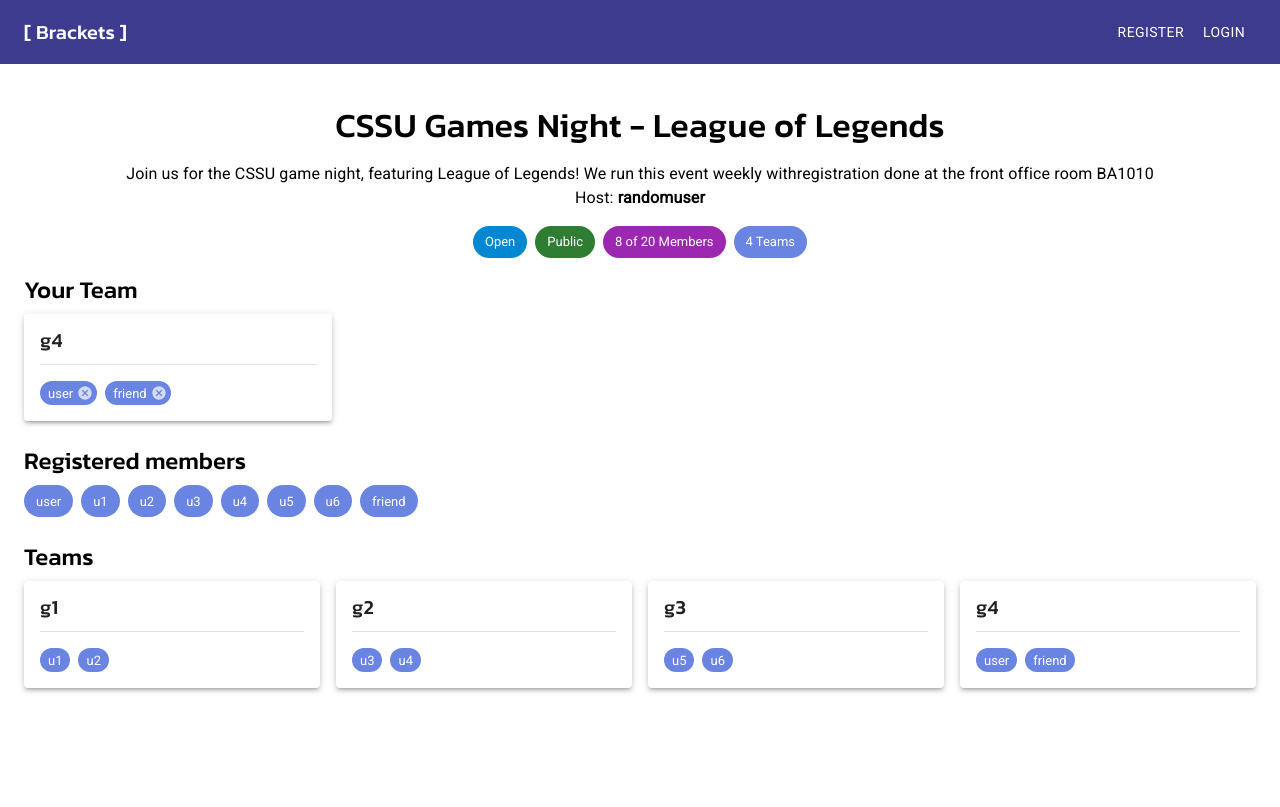
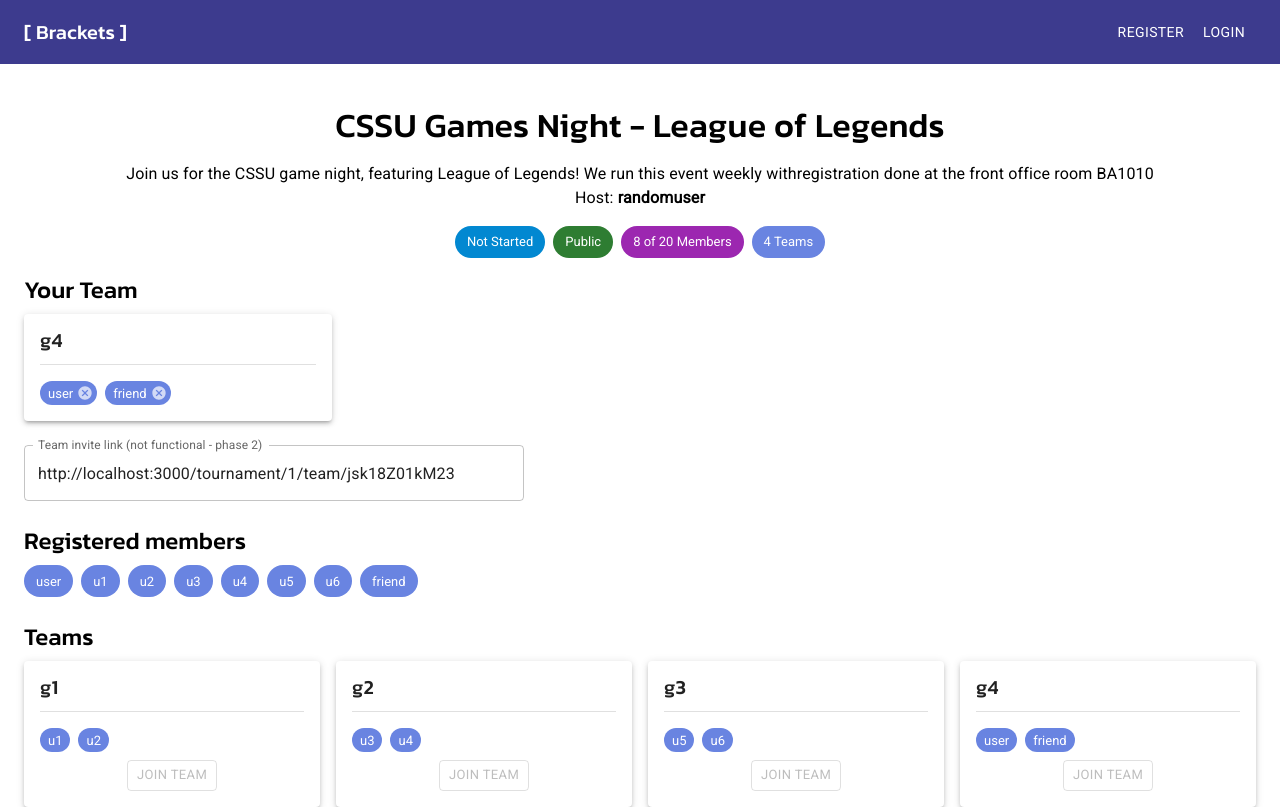
Before and after one commit to MastaCoder/-Brackets-, a React (Create React App) app in the folder frontend/: page /tournament/1 in a window 1280 px wide. Built offline with nearby package versions, Linux system fonts and the light colour scheme.

Commit message:
beep boop

```diff
--- a/frontend/src/components/Tournament/TournamentChips/TournamentChips.js
+++ b/frontend/src/components/Tournament/TournamentChips/TournamentChips.js
@@ -4,7 +4,7 @@
   const statusChip = (status) => {
     switch (status) {
       case 0: // open
-        return (<Chip color="info" label="Open" size={props.size}  />);
+        return (<Chip color="info" label="Not Started" size={props.size}  />);
       case 1: // on-going
         return (<Chip color="warning" label="On-going" size={props.size}  />);
       case 2:
--- a/frontend/src/components/Tournament/TournamentView/TournamentView.js
+++ b/frontend/src/components/Tournament/TournamentView/TournamentView.js
@@ -1,4 +1,4 @@
-import {Box, Container, Grid, Typography} from "@mui/material";
+import {Box, Button, Container, Grid, TextField, Typography} from "@mui/material";
 import PageTitle from "../../Layout/PageTitle";
 import TournamentChips from "../TournamentChips/TournamentChips";
 import PageSubTitle from "../../Layout/PageSubTitle";
@@ -27,7 +27,7 @@
           Host: <strong>{props.tournament.host}</strong>
         </Typography>
       </Box>
-      <Box mt={2} mb={2}>
+      <Box my={2}>
         <TournamentChips
           public={props.tournament.public}
           teamsCount={Object.keys(props.tournament.teams).length}
@@ -38,6 +38,18 @@
           justify="center"
         />
       </Box>
+      {props.tournament.userTeam === null && !props.tournament.status && props.tournament.public && (
+        <Box textAlign="center" my={2}>
+          <Button
+            size="large"
+            variant="contained"
+            color="success"
+            onClick={() => alert("To be implemented in phase 2")}
+          >
+            Join event
+          </Button>
+        </Box>
+      )}
 
       {/* Your team */}
       {props.tournament.userTeam !== null && (
@@ -50,11 +62,23 @@
               <TournamentViewTeamCard
                 teamName={props.tournament.userTeam}
                 team={props.tournament.teams[props.tournament.userTeam]}
-                onKick={props.tournament.status !== 2 ? props.kickFromTeam : null}
-                onNameUpdate={props.tournament.status !== 2 ? props.onNameUpdate : null}
+                onKick={props.tournament.status !== 2 ? props.onKickFromTeam : null}
+                onNameUpdate={props.tournament.status !== 2 ? props.onTeamNameUpdate : null}
               />
             </Grid>
           </Grid>
+          <Box maxWidth={500} mb={3}>
+            <TextField
+              id="outlined-basic"
+              label="Team invite link (not functional - phase 2)"
+              variant="outlined"
+              defaultValue="http://localhost:3000/tournament/1/team/jsk18Z01kM23"
+              fullWidth
+              InputProps={{
+                readOnly: true,
+              }}
+            />
+          </Box>
         </>
       )}
 
@@ -65,8 +89,8 @@
       <Box mb={3}>
         <TournamentViewUserChip
           members={props.tournament.members}
-          onKick={props.tournament.host === 'user' ? props.kickUser : null}
-          onNameUpdate={props.tournament.host === 'user' ? props.onNameUpdate : null}
+          onKick={props.tournament.host === 'user' ? props.onKickUser : null}
+          onNameUpdate={props.tournament.host === 'user' ? props.onTeamNameUpdate : null}
           size="medium"
         />
       </Box>
@@ -77,7 +101,19 @@
       </PageSubTitle>
       <TournamentViewTeamCardList
         teams={props.tournament.teams}
+        canUserJoin={props.tournament.userTeam !== null}
+        maxTeamMembers={props.tournament.maxTeamMembers}
       />
+
+      {/* Settings */}
+      {props.tournament.host === 'user' && (
+        <Box>
+          <PageSubTitle>
+            Event Settings
+          </PageSubTitle>
+
+        </Box>
+      )}
     </Container>
   )
 }
--- a/frontend/src/components/Tournament/TournamentView/TournamentViewTeamCardList/TournamentViewTeamCard/TournamentViewTeamCard.js
+++ b/frontend/src/components/Tournament/TournamentView/TournamentViewTeamCardList/TournamentViewTeamCard/TournamentViewTeamCard.js
@@ -1,4 +1,4 @@
-import {Box, Divider, Paper, TextField, Typography} from "@mui/material";
+import {Box, Button, Divider, Paper, TextField, Typography} from "@mui/material";
 import TournamentViewUserChip from "../../TournamentViewUserChip/TournamentViewUserChip";
 import {useState} from "react";
 
@@ -40,6 +40,21 @@
           onKick={props.onKick ?? null}
           size="small"
         />
+
+        {/* Neat little trick, if the user can edit then they can't join */}
+        {(props.onNameUpdate === null && props.canUserJoin) && (
+          <Box textAlign="center" mt={1}>
+            <Button
+              variant="outlined"
+              size="small"
+              color="success"
+              disabled={props.team.length >= props.maxTeamMembers}
+              onClick={() => alert("To be implemented in phase 2!")}
+            >
+              Join team
+            </Button>
+          </Box>
+        )}
       </Box>
     </Paper>
   )
--- a/frontend/src/components/Tournament/TournamentView/TournamentViewTeamCardList/TournamentViewTeamCardList.js
+++ b/frontend/src/components/Tournament/TournamentView/TournamentViewTeamCardList/TournamentViewTeamCardList.js
@@ -10,6 +10,8 @@
             teamName={teamName}
             team={team}
             onNameUpdate={props.onNameUpdate ?? null}
+            maxTeamMembers={props.maxTeamMembers}
+            canUserJoin={props.canUserJoin}
           />
         </Grid>
       ))}
--- a/frontend/src/data/data.js
+++ b/frontend/src/data/data.js
@@ -97,7 +97,7 @@
 				'Person to end this game as the winner will receive a 100% in the course, so just keep that in ' +
 				"mind when playing to ensure you're the one that ends up getting the grade. I'm just typing now to see if " +
 				'I can reach the max description length.',
-			public: false,
+			public: true,
 			maxMembers: 50,
 			members: ['u1', 'u2', 'u3', 'u4', 'u5', 'u6', 'u7', 'u8', 'u9', 'u10'],
 			teams: {
--- a/frontend/src/views/Tournament/View/TournamentViewPage.js
+++ b/frontend/src/views/Tournament/View/TournamentViewPage.js
@@ -43,8 +43,10 @@
 
   // kicks a user from a team, forms their own new team
   const onKickFromTeam = (userName) => {
-    if (userName === 'user')
+    if (userName === 'user') {
       alert("You can't kick yourself!");
+      return;
+    }
 
     let tournaments = [...data.tournaments];
     for (const [teamName] of Object.entries(tournaments[index].teams)) {
@@ -59,6 +61,7 @@
     setData({ ...data, tournaments: tournaments });
   }
 
+  // Update the name of a team
   const onNameUpdate = (oldName, newName) => {
     let tournaments = [...data.tournaments];
     tournaments[index].teams[newName] = tournaments[index].teams[oldName];
@@ -72,9 +75,9 @@
   return (
     <TournamentView
       tournament={data.tournaments[index]}
-      kickUser={kickUser}
-      kickFromTeam={onKickFromTeam}
-      onNameUpdate={onNameUpdate}
+      onKickUser={kickUser}
+      onKickFromTeam={onKickFromTeam}
+      onTeamNameUpdate={onNameUpdate}
     />
   );
 }
```
